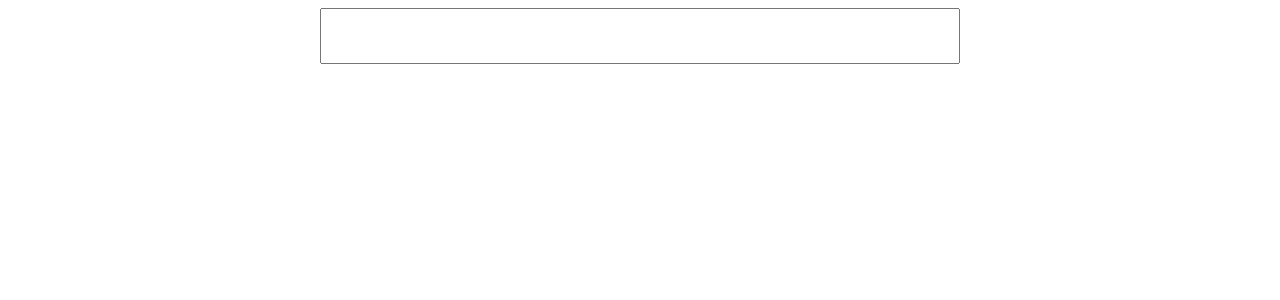
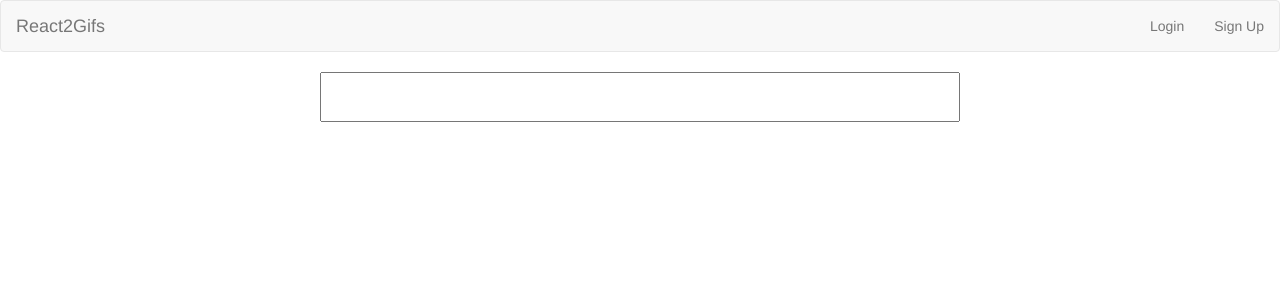
Before and after one commit to tylercrosse/redux-gifs, a React (Create React App) app: page / in a window 1280 px wide. Shown: the top 300 px of the page. Built offline with nearby package versions, Linux system fonts and the light colour scheme.

Commit message:
Add react router with boilerplate components

```diff
--- a/package.json
+++ b/package.json
@@ -10,6 +10,7 @@
     "react-dom": "^15.3.2",
     "react-modal": "^1.5.2",
     "react-redux": "^4.4.5",
+    "react-router": "^3.0.0",
     "redux": "^3.6.0",
     "redux-promise": "^0.5.3",
     "superagent": "^2.3.0"
--- a/public/index.html
+++ b/public/index.html
@@ -4,6 +4,7 @@
     <meta charset="utf-8">
     <meta name="viewport" content="width=device-width, initial-scale=1">
     <title>React App</title>
+    <link rel="stylesheet" href="https://maxcdn.bootstrapcdn.com/bootstrap/3.3.6/css/bootstrap.min.css">
   </head>
   <body>
     <div id="app"></div>
--- /dev/null
+++ b/src/components/App.jsx
@@ -0,0 +1,13 @@
+import React from 'react';
+import Header from '../containers/Header.jsx'
+
+export default class App extends React.Component {
+  render() {
+    return (
+      <div>
+        <Header />
+        {this.props.children}
+      </div>
+    )
+  }
+}
--- /dev/null
+++ b/src/components/Favorites.jsx
@@ -0,0 +1,7 @@
+import React from 'react';
+
+export default class Favorites extends React.Component {
+  render() {
+    return <div>My Favorites</div>;
+  }
+}
--- /dev/null
+++ b/src/components/Login.jsx
@@ -0,0 +1,7 @@
+import React from 'react';
+
+export default class Login extends React.Component {
+  render() {
+    return <div>Login</div>;
+  }
+}
--- /dev/null
+++ b/src/components/Signup.jsx
@@ -0,0 +1,7 @@
+import React from 'react';
+
+export default class Signup extends React.Component {
+  render() {
+    return <div>Signup</div>;
+  }
+}
--- /dev/null
+++ b/src/containers/Header.jsx
@@ -0,0 +1,31 @@
+import React       from 'react';
+import { connect } from 'react-redux';
+import { Link }    from 'react-router';
+
+class Header extends React.Component {
+  render() {
+    return (
+      <nav className='navbar navbar-default'>
+        <div className='container-fluid'>
+          <div className='navbar-header'>
+            <Link to='/' className='navbar-brand'>React2Gifs</Link>
+          </div>
+           <ul className='nav navbar-nav navbar-right'>
+             <li className='nav-item'>
+               <Link to='/login' className='nav-link'>Login</Link>
+             </li>
+             <li className='nav-item'>
+               <Link to='/signup' className='nav-link'>Sign Up</Link>
+             </li>
+           </ul>
+        </div>
+      </nav>
+    );
+  }
+}
+
+function mapStateToProps(state) {
+  return {}
+}
+
+export default connect(mapStateToProps)(Header);
--- a/src/containers/App.jsx
+++ b/src/containers/Home.jsx
@@ -8,7 +8,7 @@ import * as Actions from '../actions';
 import SearchBar    from '../components/SearchBar.jsx';
 import                   '../styles/app.css';
 
-class App extends React.Component {
+class Home extends React.Component {
   render() {
     return (
       <div>
@@ -39,4 +39,4 @@ function mapDispatchToProps(dispatch) {
   }
 }
 
-export default connect(mapStateToProps, mapDispatchToProps)(App);
+export default connect(mapStateToProps, mapDispatchToProps)(Home);
--- a/src/index.js
+++ b/src/index.js
@@ -1,14 +1,26 @@
 import React          from 'react';
 import ReactDOM       from 'react-dom';
 import { Provider }   from 'react-redux';
-import App            from './containers/App.jsx'
+import { Router, Route, IndexRoute, browserHistory } from 'react-router'
+import Home           from './containers/Home.jsx'
+import App            from './components/App.jsx'
+import Signup         from './components/Signup.jsx'
+import Login          from './components/Login.jsx'
+import Favorites      from './components/Favorites.jsx'
 import configureStore from './store/configureStore'
 
 const store = configureStore();
 
 ReactDOM.render(
   <Provider store={store}>
-    <App />
+    <Router history={browserHistory}>
+      <Route path='/' component={App}>
+        <IndexRoute component={Home} />
+        <Route path='signup' component={Signup} />
+        <Route path='login' component={Login} />
+        <Route path='favorites' component={Favorites} />
+      </Route>
+    </Router>
   </Provider>,
   document.getElementById('app')
 );
```
